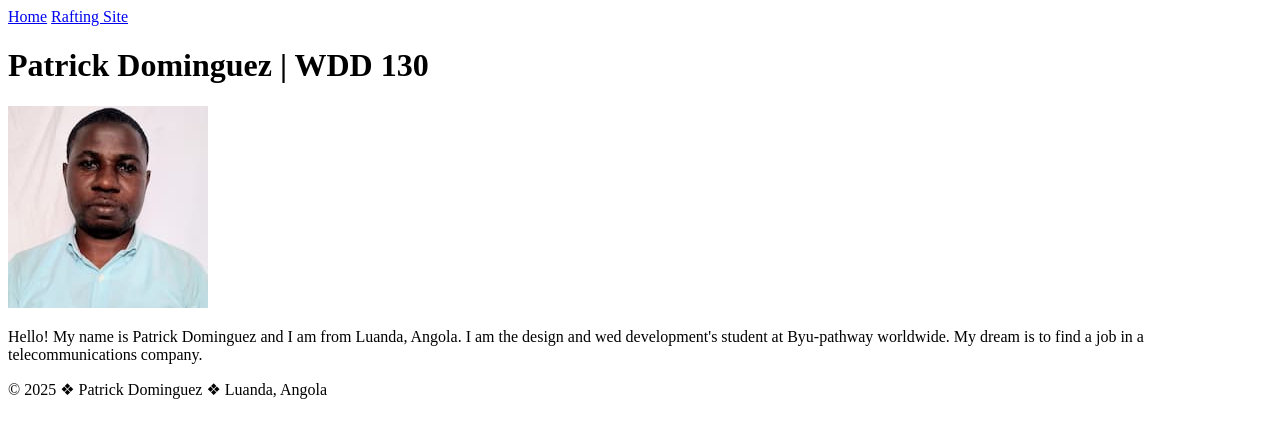
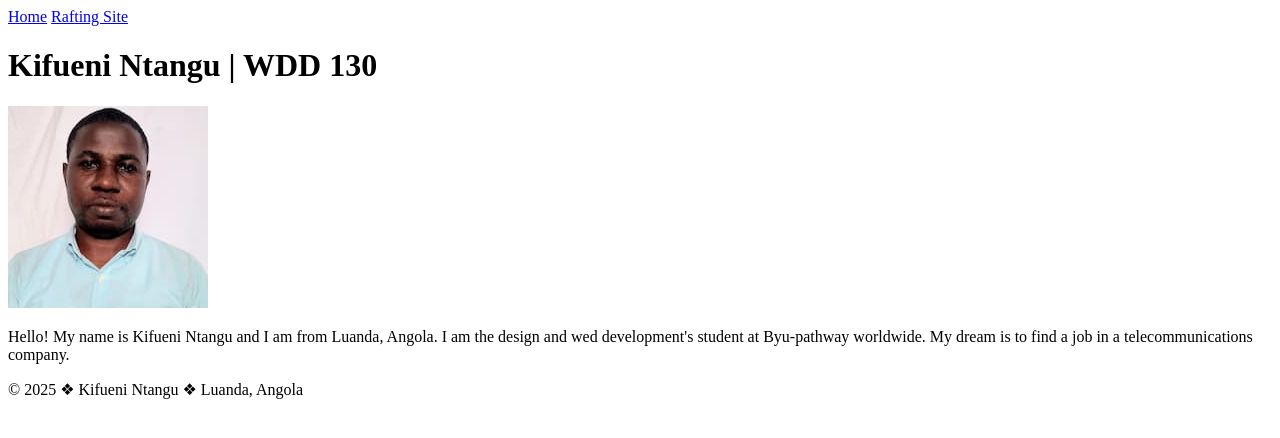
Before and after one commit to KIFUENI-software-engineer/wdd130, a plain HTML site: page index.html in a window 1280 px wide. Drawn offline with Linux system fonts and the light colour scheme.

Commit message:
home page it is ok

```diff
--- a/index.html
+++ b/index.html
@@ -4,7 +4,7 @@
 <head>
     <meta charset="utf-8">
     <meta name="viewport" content="width=device-width,initial-scale=1.0">
-    <title>Patrick Dominguez | WDD 130 </title>
+    <title>Kifueni Ntangu | WDD 130 </title>
 </head>
 
 <body>
@@ -16,15 +16,15 @@
         </nav>
     </header>
     <main>
-        <h1>Patrick Dominguez | WDD 130</h1>
-        <img src="images/profile.jpg" alt=" Patrick Dominguez picture" width="200">
-        <p>Hello! My name is Patrick Dominguez and I am from Luanda, Angola.
+        <h1>Kifueni Ntangu | WDD 130</h1>
+        <img src="images/profile.jpg" alt=" Kifueni picture" width="200">
+        <p>Hello! My name is Kifueni Ntangu and I am from Luanda, Angola.
             I am the design and wed development's student at Byu-pathway worldwide.
             My dream is to find a job in a telecommunications company.
         </p>
     </main>
     <footer>
-        <p>© 2025 &#10070; Patrick Dominguez &#10070; Luanda, Angola</p>
+        <p>© 2025 &#10070; Kifueni Ntangu &#10070; Luanda, Angola</p>
     </footer>
 </body>
 
```
